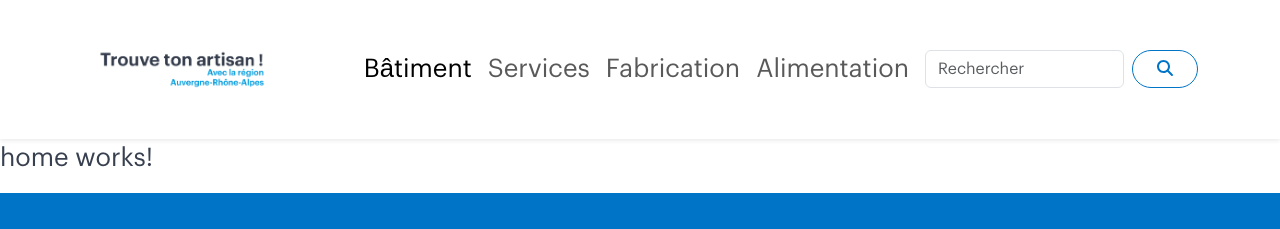
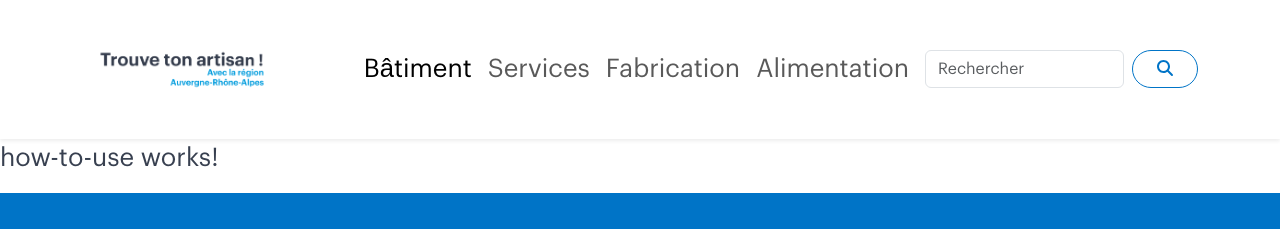
Before and after one commit to HugoMelin/Projet_CEF_Trouve-ton-artisan_Angular, an Angular app: page / in a window 1280 px wide. Shown: the top 229 px of the page. Built offline with nearby package versions, Linux system fonts and the light colour scheme.

Commit message:
Add component howToUse

```diff
--- /dev/null
+++ b/src/app/components/how-to-use/how-to-use.component.html
@@ -0,0 +1 @@
+<p>how-to-use works!</p>
--- a/src/app/pages/home/home.component.html
+++ b/src/app/pages/home/home.component.html
@@ -1 +1,3 @@
-<p>home works!</p>
+<main>
+    <app-how-to-use />
+</main>
--- a/src/app/pages/home/home.component.ts
+++ b/src/app/pages/home/home.component.ts
@@ -1,9 +1,10 @@
 import { Component } from '@angular/core';
+import { HowToUseComponent } from '../../components/how-to-use/how-to-use.component';
 
 @Component({
   selector: 'app-home',
   standalone: true,
-  imports: [],
+  imports: [ HowToUseComponent ],
   templateUrl: './home.component.html',
   styleUrl: './home.component.scss'
 })
```
Also changed, not shown: src/app/components/how-to-use/how-to-use.component.ts (added, +12 -0 lines), src/app/components/how-to-use/how-to-use.component.scss (added), 1 other file (tests, documents, lock files or other folders).
